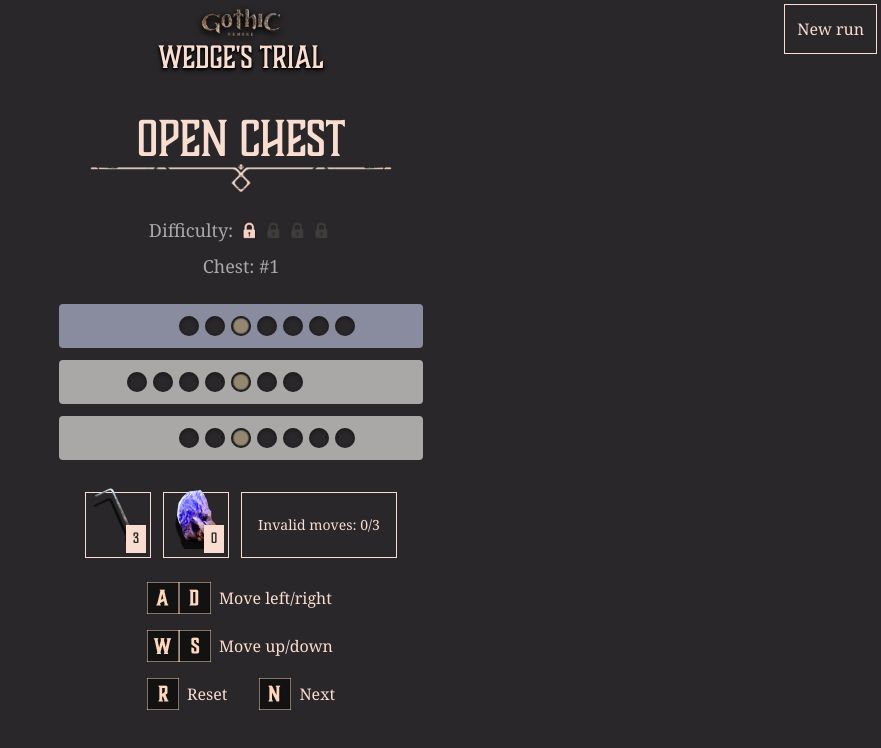
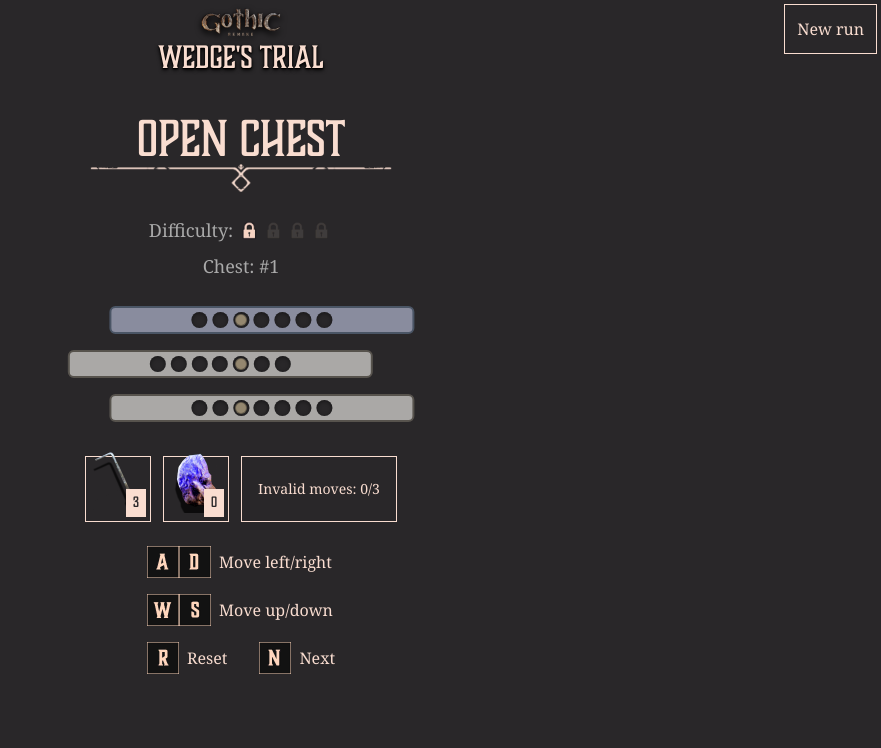
Before and after one commit to begiedz/wedges-trial, a Next.js app: page /game in a window 1280 px wide. Shown: the top 748 px of the page, without its empty margins (399-1280 px from the left). Built offline with nearby package versions, Linux system fonts and the light colour scheme.

Commit message:
chore: update tumbler design

```diff
--- a/src/components/lock/pin.tsx
+++ b/src/components/lock/pin.tsx
@@ -5,7 +5,7 @@ export default function Pin({ isOnTarget = false }: PinProps) {
   return (
     <div
       className={[
-        "size-4 shrink-0 rounded-full border border-black/30 shadow-[0_0_0_2px_rgba(33,31,33,0.2)] transition-colors duration-300",
+        "size-3 rounded-full border border-black/30 shadow-[0_0_0_2px_rgba(33,31,33,0.2)] transition-colors duration-300",
         isOnTarget ? "bg-[#A63F50]" : "bg-[#94876F]",
       ].join(" ")}
     />
--- a/src/components/lock/tumbler.tsx
+++ b/src/components/lock/tumbler.tsx
@@ -10,9 +10,11 @@ type TumblerProps = {
   onSelect?: (pinId: number) => void;
 };
 
-const slotSizeRem = 1.25;
-const slotGapRem = 0.375;
+const slotSizeRem = 1;
+const slotGapRem = 0.3;
 const slotStepRem = slotSizeRem + slotGapRem;
+const shellPaddingXRem = 1;
+const shellPaddingYRem = 0.5;
 
 export default function Tumbler({
   pin,
@@ -23,20 +25,22 @@ export default function Tumbler({
   const slotSpan = Math.max(slotCount - 1, 0);
   const currentIndex = pin.position - pin.min;
   const isOnTarget = pin.position === pin.target;
-  const trackWidthRem = slotCount * slotSizeRem + slotSpan * slotGapRem;
   const viewportWidthRem = slotSizeRem + slotSpan * slotStepRem * 2;
   const trackOffsetRem = ((slotCount - 1) / 2 - currentIndex) * slotStepRem;
-  const viewportStyle = {
-    minHeight: `${slotSizeRem}rem`,
-    width: `${viewportWidthRem}rem`,
+
+  const buttonStyle = {
+    minHeight: `${slotSizeRem + shellPaddingYRem * 2}rem`,
+    width: `${viewportWidthRem + shellPaddingXRem * 2}rem`,
   } satisfies CSSProperties;
+
   const trackStyle = {
     transform: `translate(-50%, -50%) translateX(${trackOffsetRem}rem)`,
-    width: `${trackWidthRem}rem`,
   } satisfies CSSProperties;
+
   const slotStyle = {
     gap: `${slotGapRem}rem`,
   } satisfies CSSProperties;
+
   const slotSizeStyle = {
     height: `${slotSizeRem}rem`,
     width: `${slotSizeRem}rem`,
@@ -47,19 +51,21 @@ export default function Tumbler({
       aria-pressed={isSelected}
       onClick={onSelect ? () => onSelect(pin.id) : undefined}
       type="button"
-      className={[
-        "block w-fit rounded-sm px-4 py-3 text-left transition-colors",
-        isSelected ? "bg-[#898c9e]" : "bg-[#AAA8A6]",
-      ].join(" ")}
+      className="block relative"
+      style={buttonStyle}
     >
       <span className="sr-only">{pin.id}</span>
       <div
-        className="relative flex items-center justify-center overflow-hidden"
-        style={viewportStyle}
+        className="top-1/2 left-1/2 absolute transition-transform duration-300 ease"
+        style={trackStyle}
       >
         <div
-          className="absolute top-1/2 left-1/2 transition-transform duration-300 ease-out"
-          style={trackStyle}
+          className={[
+            "inline-flex rounded-md px-20 py-1 transition-colors border-2 ",
+            isSelected
+              ? "bg-[#898c9e] border-gray-600"
+              : "bg-[#AAA8A6] border-stone-600",
+          ].join(" ")}
         >
           <div className="grid grid-flow-col" style={slotStyle}>
             {Array.from({ length: slotCount }, (_, index) => {
@@ -67,7 +73,7 @@ export default function Tumbler({
 
               return (
                 <div
-                  className="flex items-center justify-center rounded-full bg-background shadow-[inset_0_1px_4px_rgba(0,0,0,0.45)]"
+                  className="flex justify-center items-center bg-background shadow-[inset_0_1px_4px_rgba(0,0,0,0.45)] rounded-full"
                   key={value}
                   style={slotSizeStyle}
                 />
@@ -75,9 +81,9 @@ export default function Tumbler({
             })}
           </div>
         </div>
-        <div className="pointer-events-none relative z-10 flex items-center justify-center">
-          <Pin isOnTarget={isOnTarget} />
-        </div>
+      </div>
+      <div className="z-10 absolute inset-0 flex justify-center items-center pointer-events-none">
+        <Pin isOnTarget={isOnTarget} />
       </div>
     </button>
   );
```
